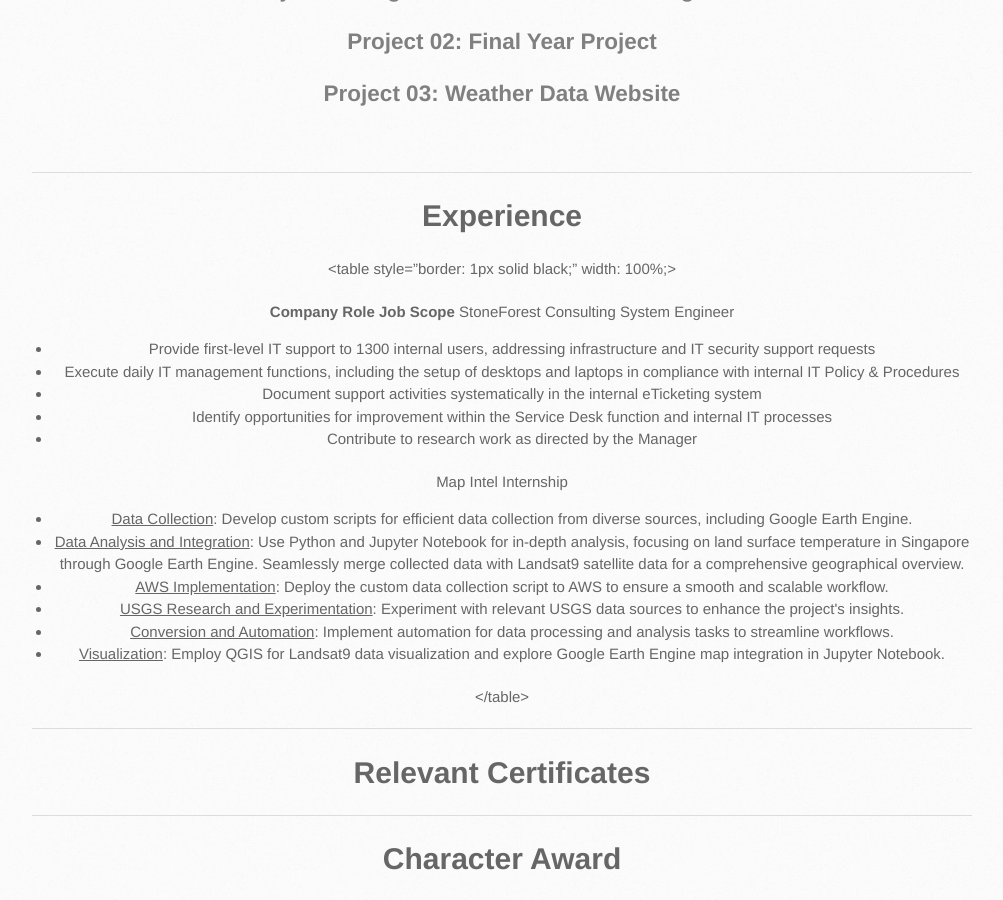
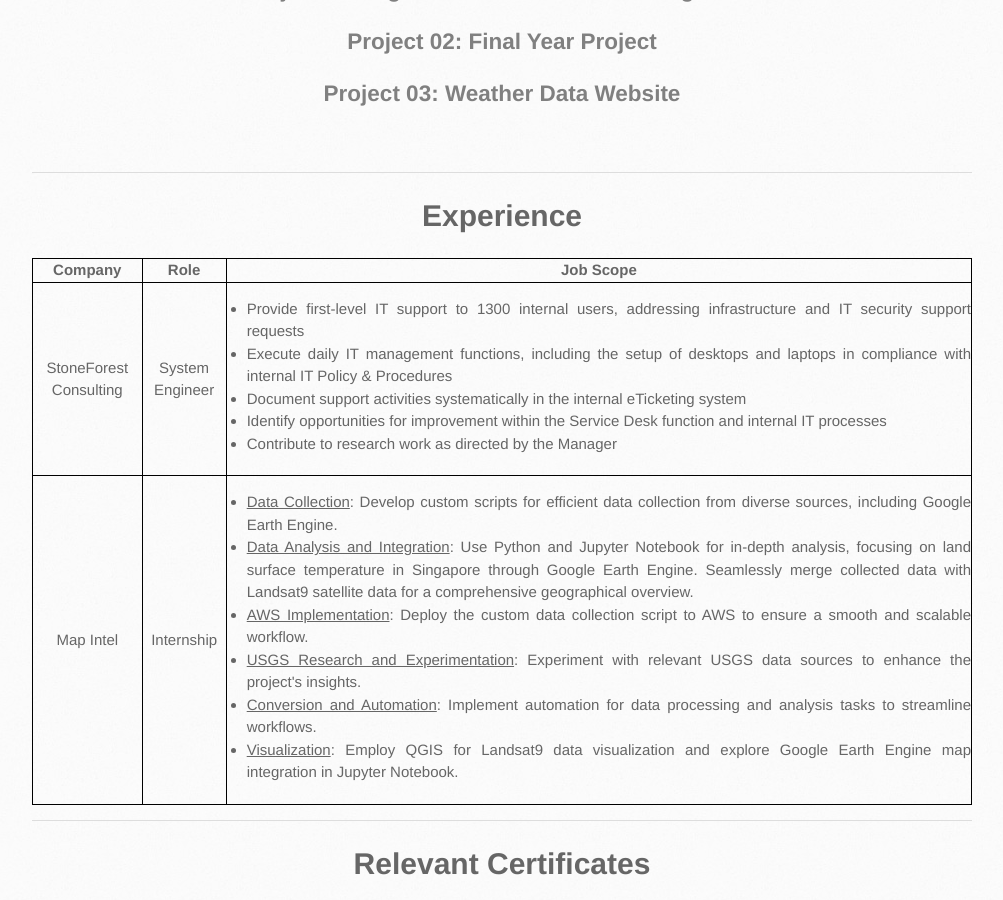
Before and after one commit to xianyichan/stephaniechan.github.io, a Jekyll site: the page built from index.md, in a window 1280 px wide and 900 px high, scrolled down 2874 px. Shown: the whole window, without its empty margins (138-1141 px from the left). Built offline with Jekyll 4.4.1, drawn with Linux system fonts in a browser that asks for light colours; our own code applies the rules of GitHub Pages for plain Markdown files; the repository's description, which GitHub fills in, is left out; some of the changed text lies outside the part shown.

Commit message:
Update index.md

```diff
--- a/index.md
+++ b/index.md
@@ -81,7 +81,7 @@
 
 # Experience
 
-<table style="border: 1px solid black;" width: 100%;>
+<table style="border: 1px solid black; width: 100%;">
 
 
   <tr style="border: 1px solid black;">
```
